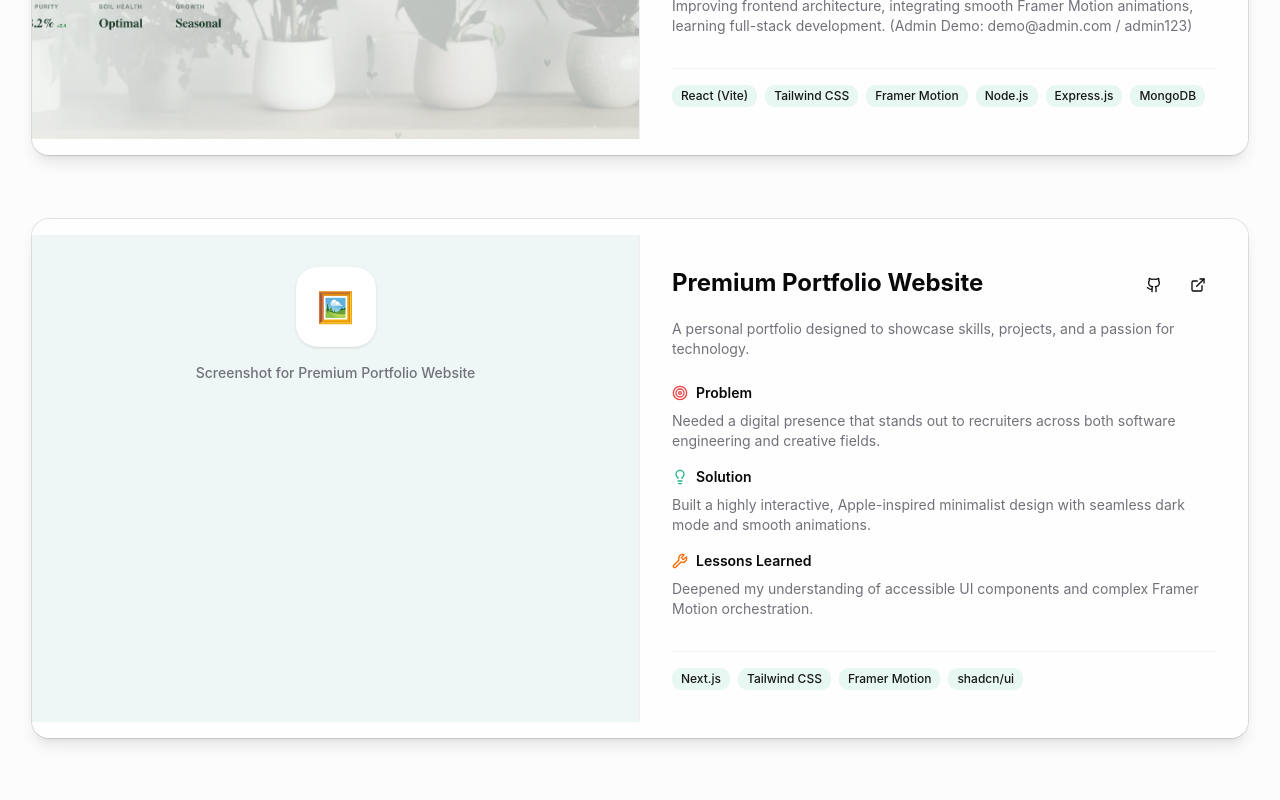
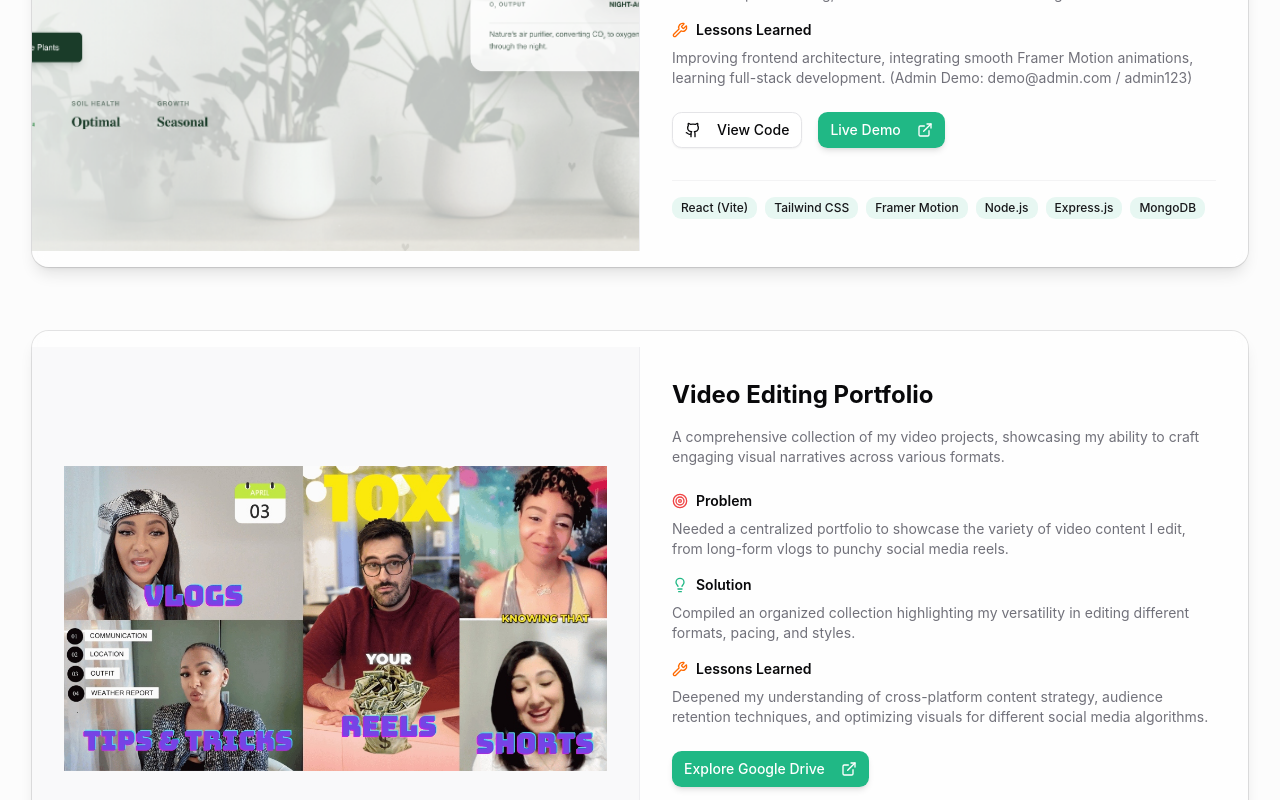
Before and after one commit to Nasir-Yousuf/Nasir_Yousuf, a Next.js app: page / in a window 1280 px wide. Shown: the part 4140-4940 px from the top of the page. Built offline with nearby package versions, Linux system fonts and the light colour scheme.

Commit message:
Update portfolio: Add video editing section, refine project UI, and update achievements

```diff
--- a/src/components/experience-section.tsx
+++ b/src/components/experience-section.tsx
@@ -38,8 +38,9 @@ const achievements = [
     icon: <Star className="h-5 w-5 text-primary" />,
   },
   {
-    title: "Second Place Chess Competition",
+    title: "First Place Chess Competition",
     category: "Award",
+    description: "Awarded 1st place in an inter-college chess tournament.",
     icon: <Trophy className="h-5 w-5 text-primary" />,
   },
 ]
@@ -127,6 +128,9 @@ export function ExperienceSection() {
                       <div>
                         <h3 className="font-semibold text-sm mb-1">{item.title}</h3>
                         <p className="text-xs text-muted-foreground uppercase tracking-wider">{item.category}</p>
+                        {item.description && (
+                          <p className="text-xs text-muted-foreground mt-2 leading-relaxed">{item.description}</p>
+                        )}
                       </div>
                     </CardContent>
                   </Card>
--- a/src/components/projects-section.tsx
+++ b/src/components/projects-section.tsx
@@ -15,6 +15,7 @@ const projects = [
   {
     title: "Blood Donation Platform",
     description: "A centralized platform to connect blood donors with recipients quickly and efficiently.",
+    ctaText: undefined,
     tech: ["Next.js", "TypeScript", "Tailwind CSS", "Node.js", "PostgreSQL"],
     github: "https://github.com/Nasir-Yousuf/Blood-Donation-App",
     demo: "https://blood-donation-app-1ecj-nasiryousufs-projects.vercel.app/",
@@ -27,7 +28,7 @@ const projects = [
     title: "Forest at Home",
     description: "A modern, interactive e-commerce web application for buying indoor plants, featuring a visually immersive, nature-inspired experience.",
     tech: ["React (Vite)", "Tailwind CSS", "Framer Motion", "Node.js", "Express.js", "MongoDB"],
-    github: "",
+    github: "https://github.com/Nasir-Yousuf/Forest-At-Home",
     demo: "https://forest-at-home.onrender.com/",
     image: "/forest-at-home.png",
     problem: "Needed an online store that goes beyond standard e-commerce to create a living digital environment where users feel like they are exploring a growing forest.",
@@ -35,14 +36,17 @@ const projects = [
     lessons: "Improving frontend architecture, integrating smooth Framer Motion animations, learning full-stack development. (Admin Demo: demo@admin.com / admin123)",
   },
   {
-    title: "Premium Portfolio Website",
-    description: "A personal portfolio designed to showcase skills, projects, and a passion for technology.",
-    tech: ["Next.js", "Tailwind CSS", "Framer Motion", "shadcn/ui"],
-    github: "https://github.com",
-    demo: "https://demo.com",
-    problem: "Needed a digital presence that stands out to recruiters across both software engineering and creative fields.",
-    solution: "Built a highly interactive, Apple-inspired minimalist design with seamless dark mode and smooth animations.",
-    lessons: "Deepened my understanding of accessible UI components and complex Framer Motion orchestration.",
+    title: "Video Editing Portfolio",
+    description: "A comprehensive collection of my video projects, showcasing my ability to craft engaging visual narratives across various formats.",
+    tech: ["Vlogs", "Reels", "Tips & Tricks", "Shorts", "Premiere Pro", "After Effects"],
+    github: "",
+    demo: "https://drive.google.com/drive/folders/1vlSyBN_6Zwb5t3wyKVb284HjxRm4pjOF?usp=drive_link",
+    ctaText: "Explore Google Drive",
+    image: "/video-portfolio.jpg",
+    imageClassName: "object-contain p-4 md:p-8",
+    problem: "Needed a centralized portfolio to showcase the variety of video content I edit, from long-form vlogs to punchy social media reels.",
+    solution: "Compiled an organized collection highlighting my versatility in editing different formats, pacing, and styles.",
+    lessons: "Deepened my understanding of cross-platform content strategy, audience retention techniques, and optimizing visuals for different social media algorithms.",
   },
 ]
 
@@ -82,7 +86,7 @@ export function ProjectsSection() {
                         src={project.image}
                         alt={project.title}
                         fill
-                        className="object-cover transition-transform duration-500 group-hover:scale-105"
+                        className={`transition-transform duration-500 group-hover:scale-105 ${project.imageClassName || "object-cover object-top"}`}
                       />
                     ) : (
                       <>
@@ -102,18 +106,6 @@ export function ProjectsSection() {
                     <div>
                       <div className="flex justify-between items-start mb-4">
                         <h3 className="text-2xl font-bold">{project.title}</h3>
-                        <div className="flex gap-2">
-                          {project.github && (
-                            <Link href={project.github} target="_blank" className={buttonVariants({ variant: "ghost", size: "icon", className: "rounded-full hover:text-primary" })}>
-                              <Github className="h-5 w-5" />
-                              <span className="sr-only">GitHub</span>
-                            </Link>
-                          )}
-                          <Link href={project.demo} target="_blank" className={buttonVariants({ variant: "ghost", size: "icon", className: "rounded-full hover:text-primary" })}>
-                            <ExternalLink className="h-5 w-5" />
-                            <span className="sr-only">Live Demo</span>
-                          </Link>
-                        </div>
                       </div>
 
                       <p className="text-muted-foreground mb-6">
@@ -139,6 +131,29 @@ export function ProjectsSection() {
                           </h4>
                           <p className="text-sm text-muted-foreground">{project.lessons}</p>
                         </div>
+
+                        <div className="pt-2 flex flex-wrap gap-4">
+                          {project.github && (
+                            <Link
+                              href={project.github}
+                              target="_blank"
+                              className={buttonVariants({ variant: "outline", className: "rounded-full shadow-sm hover:shadow-md transition-all" })}
+                            >
+                              <Github className="mr-2 h-4 w-4" />
+                              View Code
+                            </Link>
+                          )}
+                          {project.demo && (
+                            <Link
+                              href={project.demo}
+                              target="_blank"
+                              className={buttonVariants({ variant: "default", className: "rounded-full shadow-md hover:shadow-lg transition-all" })}
+                            >
+                              {project.ctaText || "Live Demo"}
+                              <ExternalLink className="ml-2 h-4 w-4" />
+                            </Link>
+                          )}
+                        </div>
                       </div>
                     </div>
 
@@ -155,6 +170,7 @@ export function ProjectsSection() {
             </motion.div>
           ))}
         </div>
+
       </div>
     </section>
   )
```
Also changed, not shown: public/video-portfolio.jpg (added).
